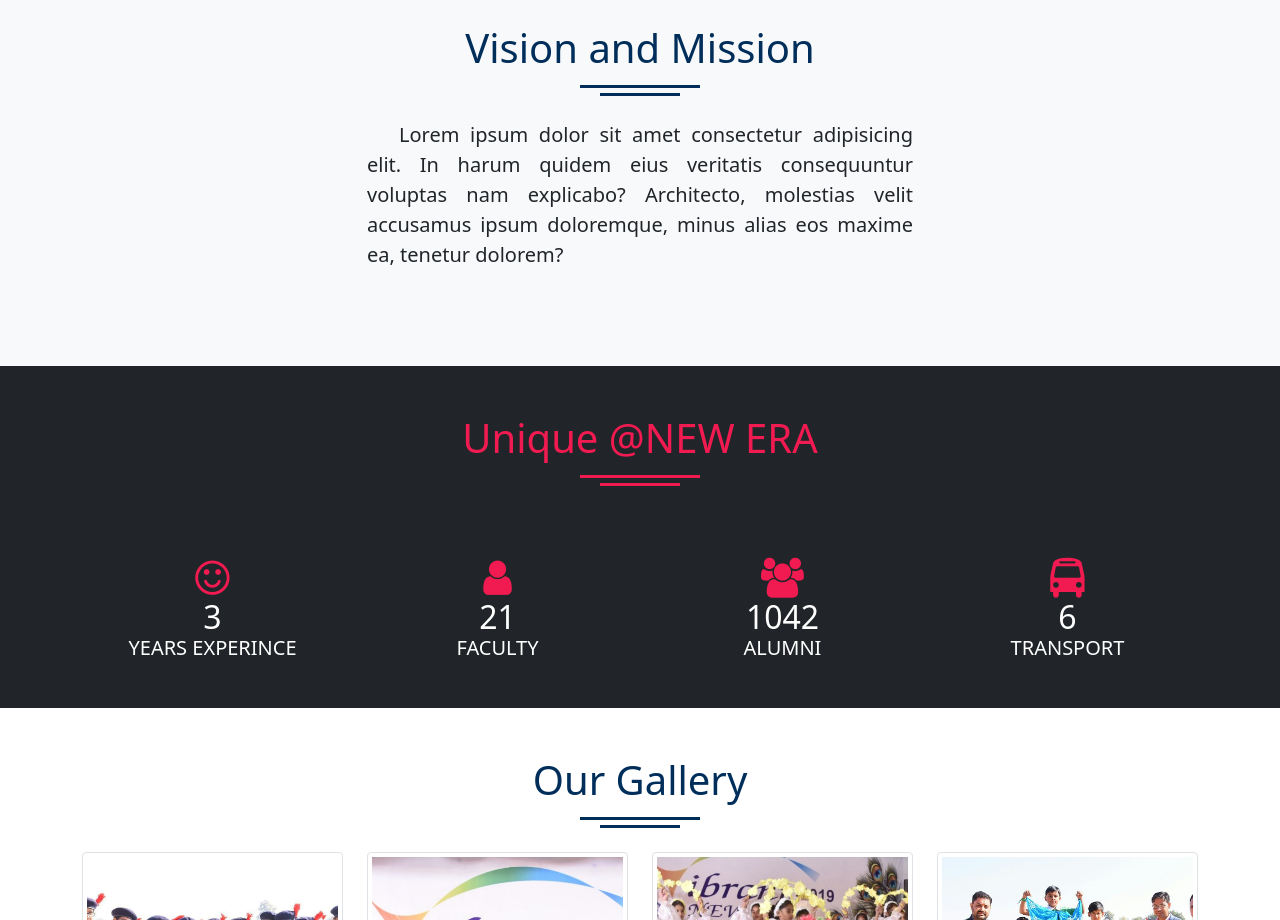
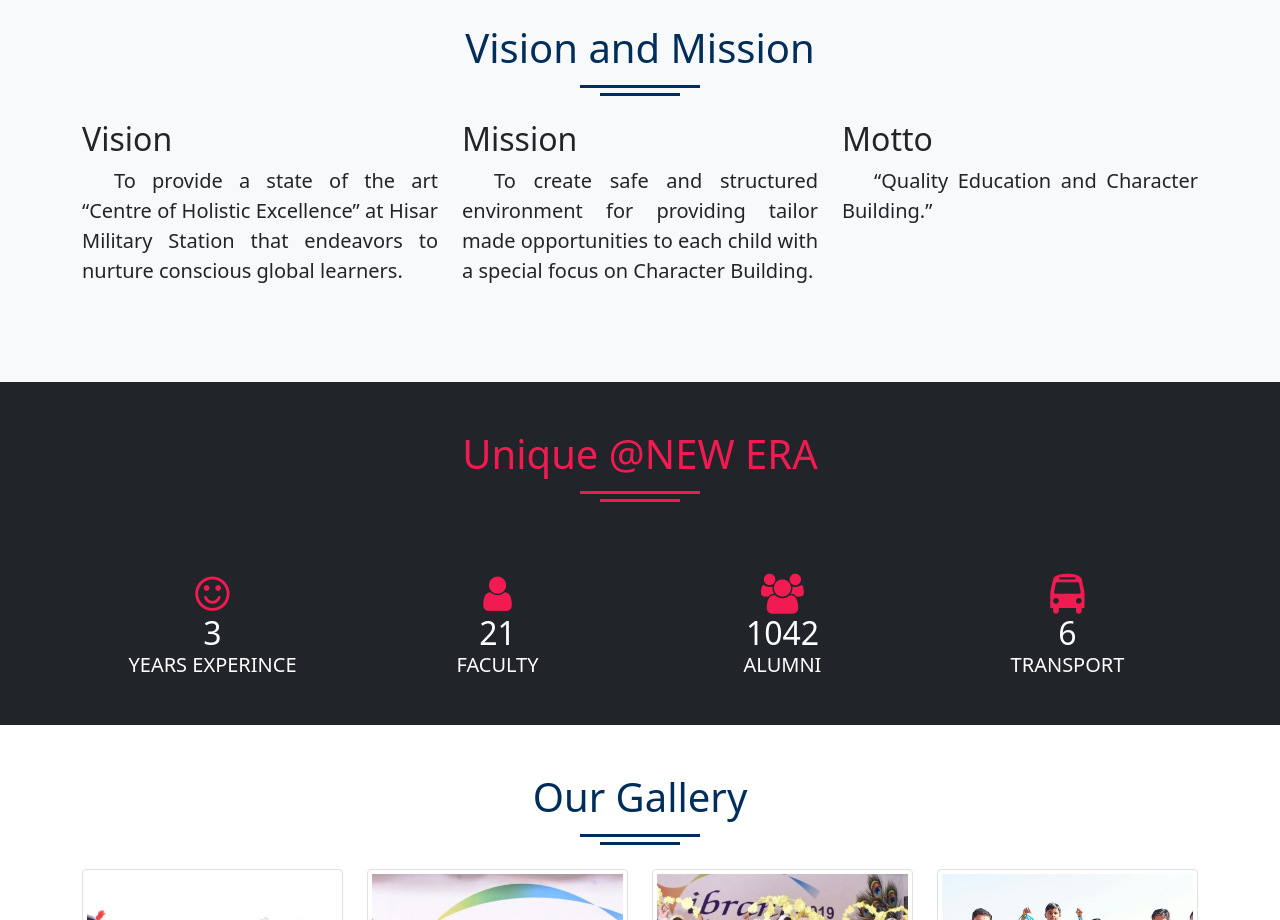
Before and after one commit to davidmayank/neweraschool, a plain HTML site: page index.html in a window 1280 px wide. Shown: the part 2840-3760 px from the top of the page. Drawn offline with nearby package versions, Linux system fonts and the light colour scheme.

Commit message:
index update

```diff
--- a/index.html
+++ b/index.html
@@ -142,8 +142,17 @@
             <div id="vision" class="py-5">
             <h1 class="mb-5 text-center h1-heading position-relative text-theme-blue">Vision and Mission</h1>
             <div class="row">
-                <div class="col-sm-12 col-md-6 m-auto">
-                    <p class="position-relative">Lorem ipsum dolor sit amet consectetur adipisicing elit. In harum quidem eius veritatis consequuntur voluptas nam explicabo? Architecto, molestias velit accusamus ipsum doloremque, minus alias eos maxime ea, tenetur dolorem?</p>
+                <div class="col-sm-12 col-md-4">
+                    <h2>Vision</h2>
+                    <p>To provide a state of the art “Centre of Holistic Excellence” at Hisar Military Station that endeavors to nurture conscious global learners.</p>
+                </div>
+                <div class="col-sm-12 col-md-4">
+                    <h2>Mission</h2>
+                    <p>To create safe and structured environment for providing tailor made opportunities to each child with a special focus on Character Building.</p>
+                </div>
+                <div class="col-sm-12 col-md-4">
+                    <h2>Motto</h2>
+                    <p>“Quality Education and Character Building.”</p>
                 </div>
 
             </div>
```
